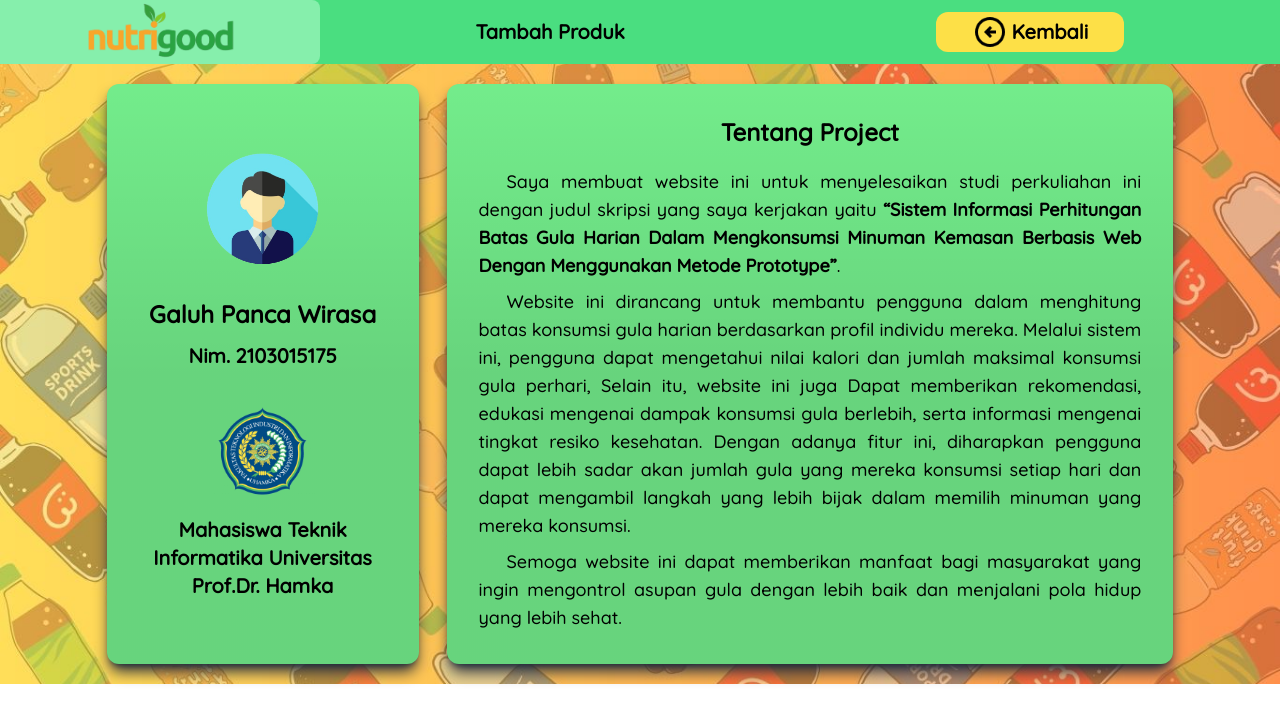
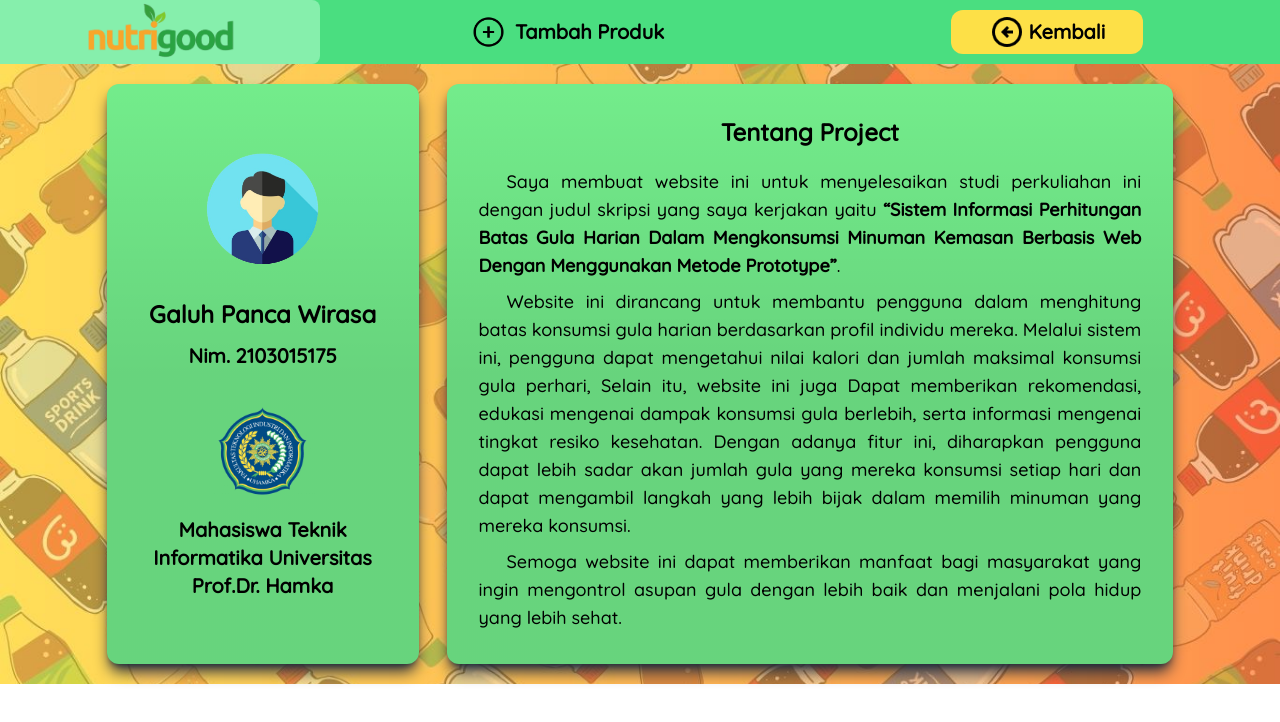
Before and after one commit to GaluhPncWirs/consumption-limit-for-packaged-beverages, a Next.js app: page /mainContent/about in a window 1280 px wide. Shown: the top 722 px of the page. Built offline with nearby package versions, Linux system fonts and the light colour scheme.

Commit message:
memperbaiki masalah navbar selesai

```diff
--- a/src/app/mainContent/about/page.tsx
+++ b/src/app/mainContent/about/page.tsx
@@ -57,7 +57,7 @@ export default function AboutProject() {
   return (
     <div>
       <NavigasiBar path={path} props={""} />
-      <div className="max-[640px]:h-full sm:h-full">
+      <div className="max-[640px]:h-full sm:h-full mt-16">
         <div className="flex md:gap-5 lg:gap-x-7 h-full max-[640px]:flex-col sm:flex-col md:flex-row lg:flex-row lg:w-5/6 lg:mx-auto mx-5">
           <div className="bg-[#73EC8B] rounded-xl px-5 md:basis-1/3 lg:basis-[30%] inset-0 bg-gradient-to-b from-transparent via-black/10 to-black/10 shadow-lg shadow-slate-800 my-5">
             <div className="flex items-center flex-col justify-evenly h-full max-[640px]:p-5 sm:py-7">
--- a/src/app/mainContent/addProduct/page.tsx
+++ b/src/app/mainContent/addProduct/page.tsx
@@ -162,7 +162,7 @@ export default function AddProduct() {
   return (
     <div>
       <NavigasiBar path={path} props={""} />
-      <div className="flex flex-col justify-center items-center max-[640px]:h-full sm:h-full md:h-screen">
+      <div className="flex flex-col justify-center items-center max-[640px]:h-full sm:h-full md:h-screen mt-16">
         <div className="bg-[#73EC8B] inset-0 bg-gradient-to-b from-transparent via-black/10 to-black/10 w-2/5 rounded-xl max-[640px]:my-6 sm:my-6 md:my-0 max-[640px]:w-11/12 sm:w-10/12 md:w-4/5 lg:w-2/3 shadow-lg shadow-slate-800 py-7">
           <h1 className="text-2xl font-semibold text-center max-[640px]:mb-7 sm:mb-7 md:mb-6 lg:mb-8">
             Penambahan Produk Minuman
--- a/src/app/mainContent/calculate/page.tsx
+++ b/src/app/mainContent/calculate/page.tsx
@@ -230,7 +230,7 @@ export default function MainContent() {
     <div>
       <NavigasiBar path={path} props={backToInput} />
       <div
-        className={`flex justify-center items-center ${
+        className={`flex justify-center items-center mt-16 ${
           fillBottle.length > 0 ? `h-full` : `h-screen`
         }`}
       >
--- a/src/components/button/btnBack.js
+++ b/src/components/button/btnBack.js
@@ -8,7 +8,7 @@ export default function ButtonBack({ path, props }) {
   }
   return (
     <button
-      className="px-1.5 py-0.5 hover:bg-yellow-400 bg-yellow-300 rounded-xl flex flex-row-reverse justify-center items-center gap-1 cursor-pointer"
+      className="px-2 py-1 hover:bg-yellow-400 bg-yellow-300 rounded-xl flex flex-row-reverse justify-center items-center gap-1 cursor-pointer"
       onClick={
         path === "/mainContent/addProduct" || path === "/mainContent/about"
           ? handleBack
--- a/src/components/hamburgerMenu/hamburgerMenu.js
+++ b/src/components/hamburgerMenu/hamburgerMenu.js
@@ -36,10 +36,8 @@ export default function HamburgerMenu({ props, path }) {
   return (
     <div className="flex h-full items-center justify-center sm:hidden">
       <ul
-        className={`flex w-2/5 justify-between max-[640px]:absolute max-[640px]:flex max-[640px]:top-0 max-[640px]:right-0 max-[640px]:justify-evenly max-[640px]:h-screen max-[640px]:flex-col max-[640px]:items-center max-[640px]:w-1/2 max-[640px]:bg-green-400 max-[640px]:-z-10 max-[640px]:transition-all max-[640px]:duration-300 max-[640px]:text-xl max-[640px] :font-semibold
-      ${
-        isCheked ? `max-[640px]:translate-x-0` : `max-[640px]:translate-x-full`
-      }`}
+        className={`flex justify-evenly absolute top-16 right-0 h-80 flex-col items-center w-1/2 bg-green-400 -z-10 transition-all duration-300 text-xl font-semibold rounded-bl-lg shadow-lg shadow-slate-800
+      ${isCheked ? `translate-x-0` : `translate-x-full`}`}
         ref={clickOutsidePath}
       >
         <PathNavbar props={props} path={path} />
--- a/src/components/navbar/navigasiBar.js
+++ b/src/components/navbar/navigasiBar.js
@@ -4,7 +4,7 @@ import HamburgerMenu from "../hamburgerMenu/hamburgerMenu";
 
 export default function NavigasiBar({ props, path }) {
   return (
-    <div className="w-full h-16 bg-green-400 sticky top-0 z-50">
+    <div className="w-full h-16 bg-green-400 fixed top-0 z-50">
       <div className="flex h-full">
         <div className="basis-1/5 bg-green-300 rounded-r-lg flex justify-center items-center max-[640px]:basis-full max-[640px]:justify-start max-[640px]:px-5 sm:basis-1/4">
           <Image
--- a/src/components/navbar/pathNavbar.js
+++ b/src/components/navbar/pathNavbar.js
@@ -1,6 +1,7 @@
 import Link from "next/link";
 import ButtonBack from "../button/btnBack";
 import { useEffect, useState } from "react";
+import Image from "next/image";
 
 export default function PathNavbar({ props, path }) {
   const [pathConditions, setPathConditions] = useState({
@@ -28,16 +29,33 @@ export default function PathNavbar({ props, path }) {
       {path === "/mainContent/calculate" ? (
         <>
           <li>
-            <Link href={"/mainContent/about"} className="hover:text-red-500">
-              Tentang
+            <Link
+              href={"/mainContent/about"}
+              className="hover:text-red-500 flex items-center justify-center gap-2"
+            >
+              <Image
+                src={"/images/about.png"}
+                alt="About"
+                height={50}
+                width={50}
+                className="w-1/5"
+              />
+              <span>Tentang</span>
             </Link>
           </li>
           <li>
             <Link
               href={"/mainContent/addProduct"}
-              className="hover:text-red-500"
+              className="hover:text-red-500 flex items-center justify-center gap-2"
             >
-              Tambah Produk
+              <Image
+                src={"/images/tambah-produk.png"}
+                alt="Tambah Produk"
+                height={50}
+                width={50}
+                className="w-1/6"
+              />
+              <span>Tambah Produk</span>
             </Link>
           </li>
           <ButtonBack path={path} props={props} />
@@ -45,8 +63,33 @@ export default function PathNavbar({ props, path }) {
       ) : (
         <>
           <li>
-            <Link href={pathConditions.path} className="hover:text-red-500">
-              {pathConditions.textNavbar}
+            <Link
+              href={pathConditions.path}
+              className="hover:text-red-500 flex items-center justify-center gap-2"
+            >
+              {pathConditions.textNavbar === "Tentang" ? (
+                <>
+                  <Image
+                    src={"/images/about.png"}
+                    alt="About"
+                    height={50}
+                    width={50}
+                    className="w-1/5"
+                  />
+                  <span>Tentang</span>
+                </>
+              ) : (
+                <>
+                  <Image
+                    src={"/images/tambah-produk.png"}
+                    alt="Tambah Produk"
+                    height={50}
+                    width={50}
+                    className="w-1/6"
+                  />
+                  <span>Tambah Produk</span>
+                </>
+              )}
             </Link>
           </li>
           <ButtonBack path={path} props={props} />
```
Also changed, not shown: public/images/about.png (added), public/images/tambah-produk.png (added).
